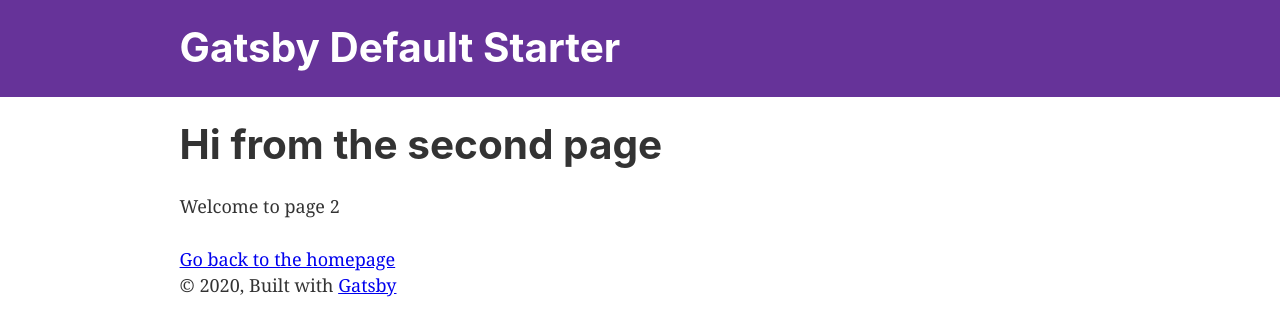
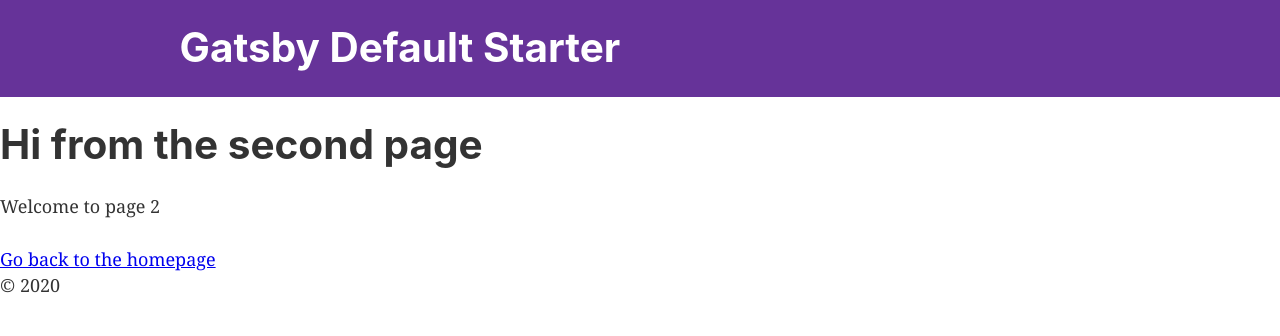
Before and after one commit to aiwinter/website, a Gatsby site: page /page-2 in a window 1280 px wide. Built offline with nearby package versions, Linux system fonts and the light colour scheme; Gatsby itself is replaced by a stand-in of ours.

Commit message:
update layout

```diff
--- a/src/components/layout.js
+++ b/src/components/layout.js
@@ -26,21 +26,9 @@ const Layout = ({ children }) => {
   return (
     <>
       <Header siteTitle={data.site.siteMetadata.title} />
-      <div
-        style={{
-          margin: `0 auto`,
-          maxWidth: 960,
-          padding: `0px 1.0875rem 1.45rem`,
-          paddingTop: 0,
-        }}
-      >
-        <main>{children}</main>
-        <footer>
-          © {new Date().getFullYear()}, Built with
-          {` `}
-          <a href="https://www.gatsbyjs.org">Gatsby</a>
-        </footer>
-      </div>
+
+      <main>{children}</main>
+      <footer>© {new Date().getFullYear()}</footer>
     </>
   )
 }
```
